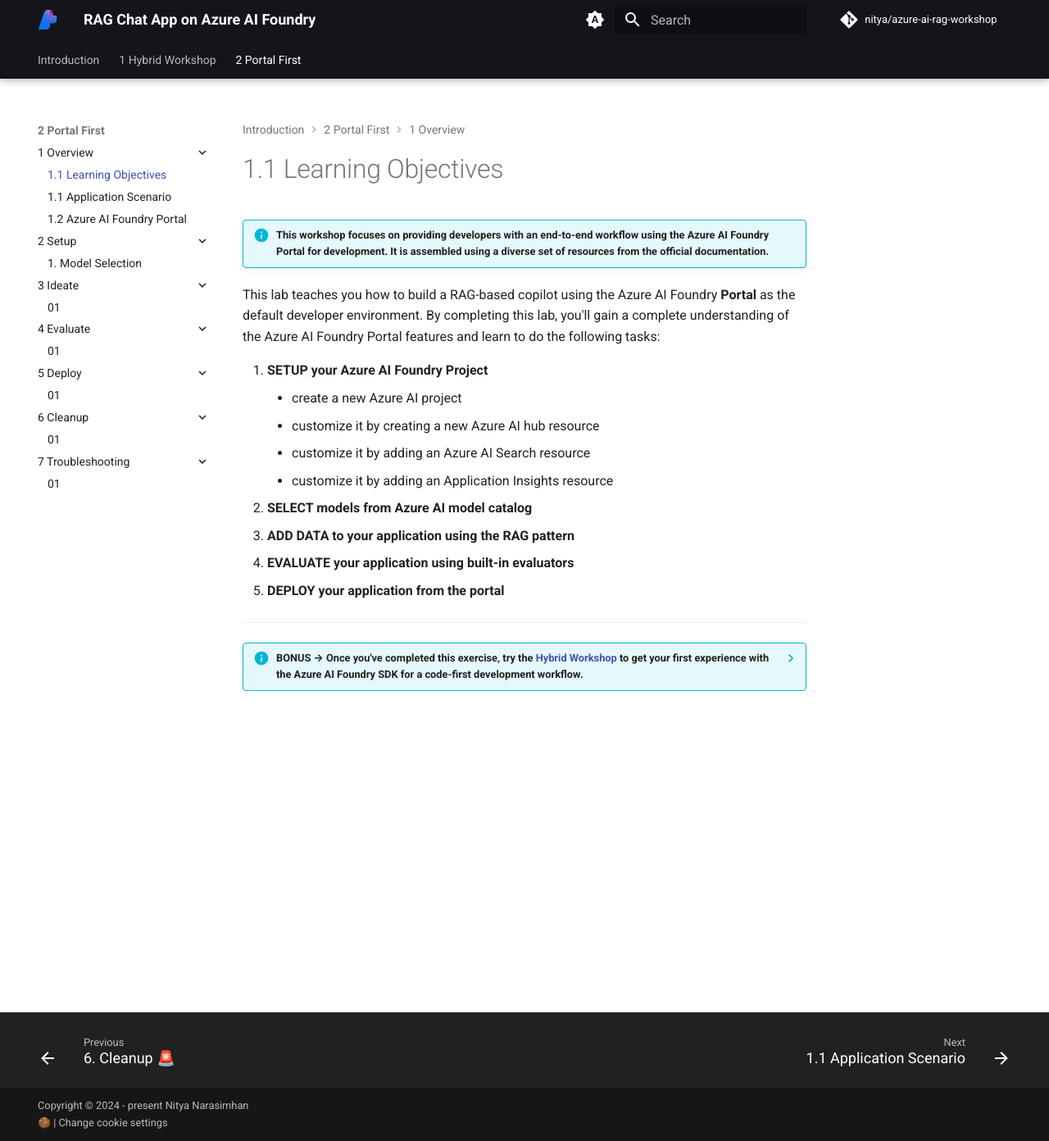
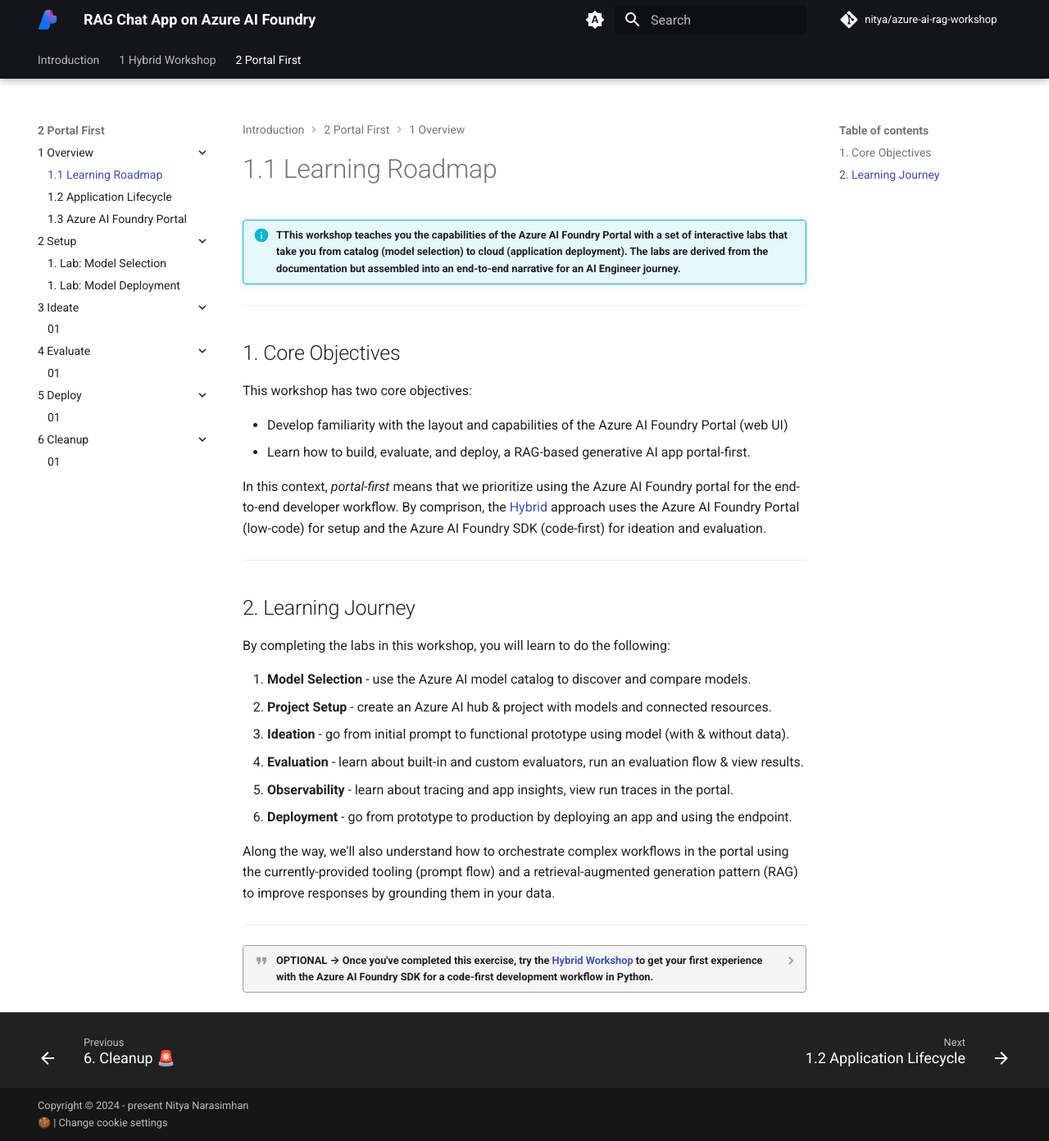
Before and after one commit to nitya/azure-ai-rag-workshop, an MkDocs documentation site: the page built from docs/2-Portal-First/1-Overview/00.md, in a window 1280 px wide and 1392 px high. Shown: the whole window at 82% size. Built offline with MkDocs 1.6.1 and Material for MkDocs 9.7.7, drawn with Linux system fonts in a browser that asks for light colours; comment, search, counter and statistics services are not loaded.

Commit message:
commit 15 / Model Selection complete

```diff
--- a/docs/2-Portal-First/1-Overview/00.md
+++ b/docs/2-Portal-First/1-Overview/00.md
@@ -1,19 +1,32 @@
-# 1.1 Learning Objectives
+# 1.1 Learning Roadmap
 
-!!! info "This workshop focuses on providing developers with an end-to-end workflow using the Azure AI Foundry Portal for development. It is assembled using a diverse set of resources from the official documentation."
+!!! info "TThis workshop teaches you the capabilities of the Azure AI Foundry Portal with a set of interactive labs that take you from catalog (model selection) to cloud (application deployment). The labs are derived from the documentation but assembled into an end-to-end narrative for an AI Engineer journey."
 
-This lab teaches you how to build a RAG-based copilot using the Azure AI Foundry **Portal** as the default developer environment. By completing this lab, you'll gain a complete understanding of the Azure AI Foundry Portal features and learn to do the following tasks:
+---
+## 1. Core Objectives
 
-1. **SETUP your Azure AI Foundry Project**
-    - create a new Azure AI project
-    - customize it by creating a new Azure AI hub resource
-    - customize it by adding an Azure AI Search resource
-    - customize it by adding an Application Insights resource
-1. **SELECT models from Azure AI model catalog**
-1. **ADD DATA to your application using the RAG pattern**
-1. **EVALUATE your application using built-in evaluators**
-1. **DEPLOY your application from the portal**
+This workshop has two core objectives:
+
+- Develop familiarity with the layout and capabilities of the Azure AI Foundry Portal (web UI)
+- Learn how to build, evaluate, and deploy, a RAG-based generative AI app portal-first.
+
+In this context, _portal-first_ means that we prioritize using the Azure AI Foundry portal for the end-to-end developer workflow. By comprison, the [Hybrid](./../../1-Hybrid-Workshop/1-Overview/00.md) approach uses the Azure AI Foundry Portal (low-code) for setup and the Azure AI Foundry SDK (code-first) for ideation and evaluation.
 
 ---
 
-??? info "BONUS → Once you've completed this exercise, try the [Hybrid Workshop](./../../1-Hybrid-Workshop/1-Overview/00.md) to get your first experience with the Azure AI Foundry SDK for a code-first development workflow."
+## 2. Learning Journey
+
+By completing the labs in this workshop, you will learn to do the following:
+
+1. **Model Selection** - use the Azure AI model catalog to discover and compare models.
+1. **Project Setup** - create an Azure AI hub & project with models and connected resources.
+1. **Ideation** - go from initial prompt to functional prototype using model (with & without data).
+1. **Evaluation** - learn about built-in and custom evaluators, run an evaluation flow & view results.
+1. **Observability** - learn about tracing and app insights, view run traces in the portal.
+1. **Deployment** - go from prototype to production by deploying an app and using the endpoint.
+
+Along the way, we'll also understand how to orchestrate complex workflows in the portal using the currently-provided tooling (prompt flow) and a retrieval-augmented generation pattern (RAG) to improve responses by grounding them in your data.
+
+---
+
+??? quote "OPTIONAL → Once you've completed this exercise, try the [Hybrid Workshop](./../../1-Hybrid-Workshop/1-Overview/00.md) to get your first experience with the Azure AI Foundry SDK for a code-first development workflow in Python."
```
Also changed, not shown: docs/2-Portal-First/1-Overview/01.md (+42 -6 lines), docs/2-Portal-First/1-Overview/02.md (+14 -9 lines), docs/2-Portal-First/2-Setup/01.md (deleted, +0 -155 lines), docs/2-Portal-First/2-Setup/Lab-01.md (added, +313 -0 lines), docs/2-Portal-First/2-Setup/Lab-02.md (added, +19 -0 lines), docs/2-Portal-First/7-Troubleshooting/01.md (deleted), docs/2-Portal-First/img/overview-genaiops-flow.png (added), docs/2-Portal-First/img/overview-genaiops-toolchains.png (added), docs/2-Portal-First/img/setup-benchmark-humaneval.png (added), docs/2-Portal-First/img/setup-benchmark-listview.png (added), docs/2-Portal-First/img/setup-benchmark-squadv2.png (added), docs/2-Portal-First/img/setup-card-0-details.png (added), docs/2-Portal-First/img/setup-card-0-more-details.png (added), docs/2-Portal-First/img/setup-card-1-benchmarks.png (added), 5 more files.
